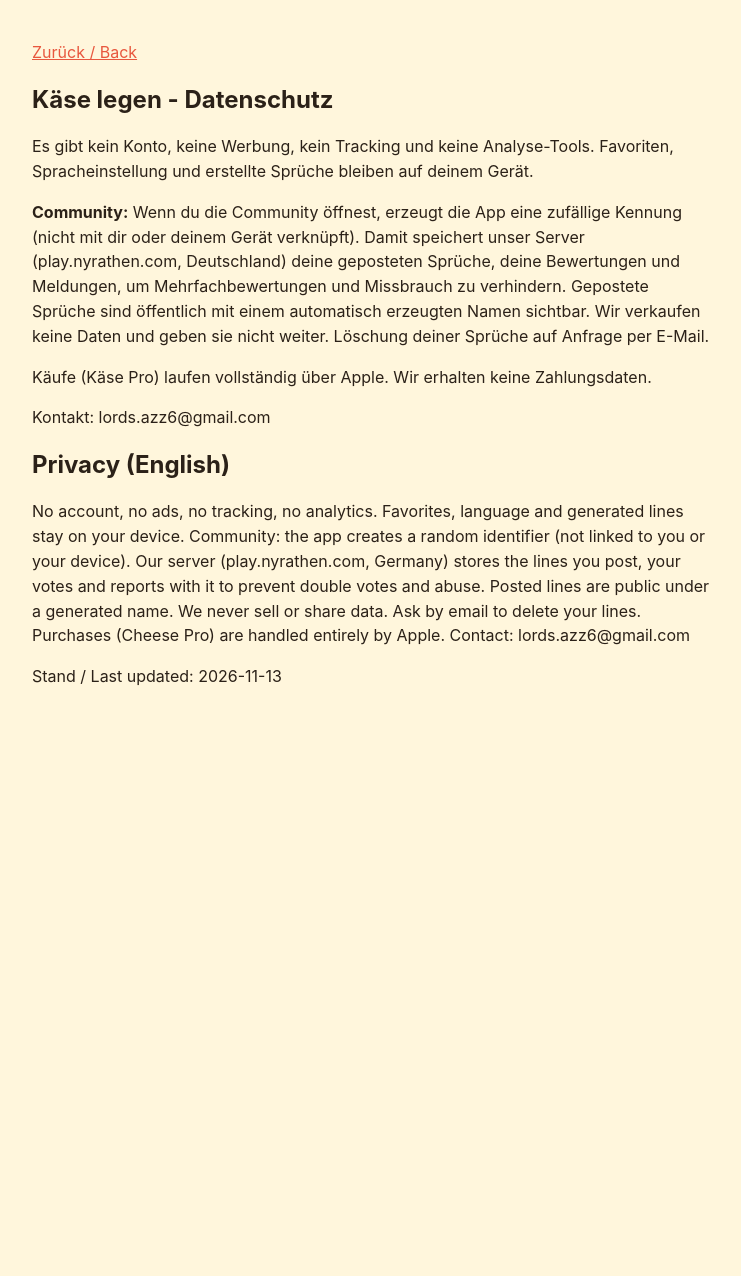
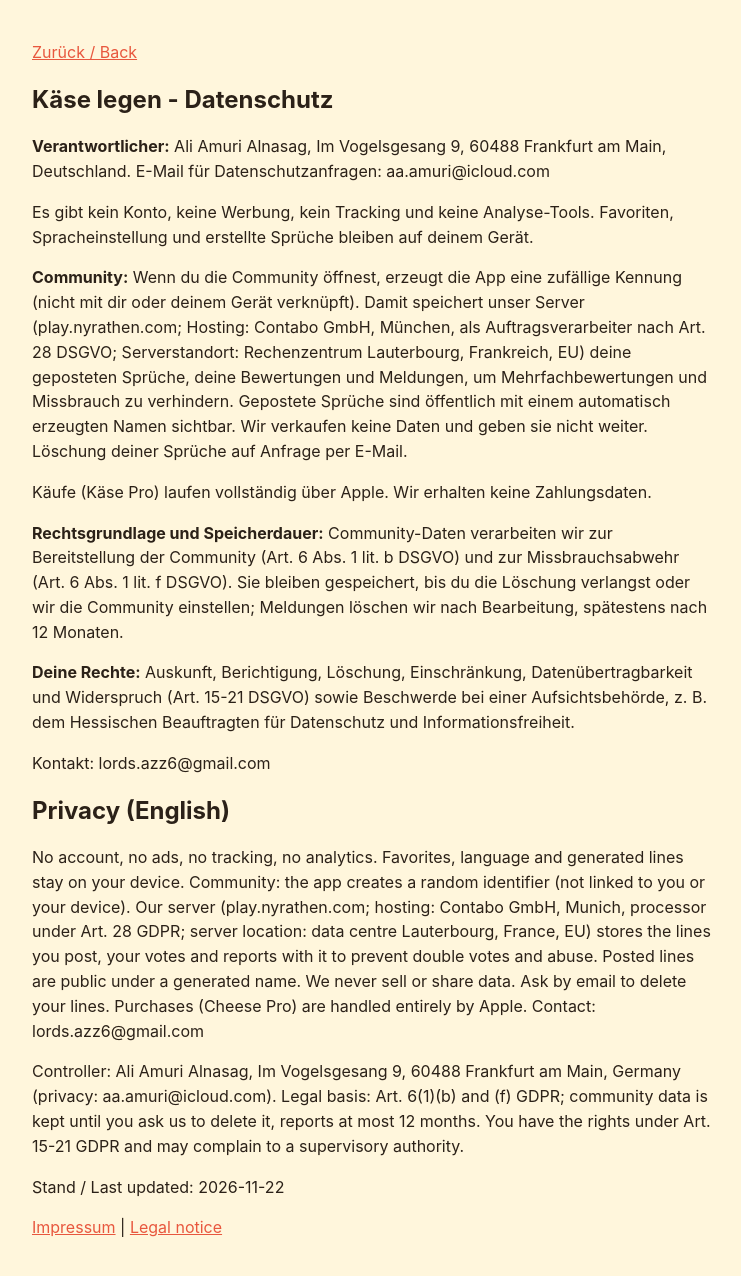
Before and after one commit to Erste-Hilfe-Hero/puzzlegame, a plain HTML site: page kaese/web/privacy.html in a window 1280 px wide. Shown: the whole page, without its empty margins (268-1009 px from the left). Before the commit the page ends 800 px from the top, so only its background shows below. Drawn offline with Linux system fonts and the light colour scheme.

Commit message:
run:kaese-server fix(kaese): privacy server location France, controller, rights, Impressum link (#1)
Owner request 2026-11-22 (legal sweep).


Claude-Session: https://claude.ai/code/session_01QqDVFnWEXkF8L2wWHBjqsk

Co-authored-by: Claude <noreply@anthropic.com>

```diff
--- a/kaese/web/privacy.html
+++ b/kaese/web/privacy.html
@@ -2,11 +2,16 @@
 <style>body{font-family:-apple-system,system-ui,sans-serif;max-width:680px;margin:0 auto;padding:24px;line-height:1.55;color:#2b2118;background:#fff6dc}h1{font-size:24px}a{color:#e8573e}</style></head><body>
 <p><a href="index.html">Zurück / Back</a></p>
 <h1>Käse legen - Datenschutz</h1>
+<p><b>Verantwortlicher:</b> Ali Amuri Alnasag, Im Vogelsgesang 9, 60488 Frankfurt am Main, Deutschland. E-Mail für Datenschutzanfragen: aa.amuri@icloud.com</p>
 <p>Es gibt kein Konto, keine Werbung, kein Tracking und keine Analyse-Tools. Favoriten, Spracheinstellung und erstellte Sprüche bleiben auf deinem Gerät.</p>
-<p><b>Community:</b> Wenn du die Community öffnest, erzeugt die App eine zufällige Kennung (nicht mit dir oder deinem Gerät verknüpft). Damit speichert unser Server (play.nyrathen.com, Deutschland) deine geposteten Sprüche, deine Bewertungen und Meldungen, um Mehrfachbewertungen und Missbrauch zu verhindern. Gepostete Sprüche sind öffentlich mit einem automatisch erzeugten Namen sichtbar. Wir verkaufen keine Daten und geben sie nicht weiter. Löschung deiner Sprüche auf Anfrage per E-Mail.</p>
+<p><b>Community:</b> Wenn du die Community öffnest, erzeugt die App eine zufällige Kennung (nicht mit dir oder deinem Gerät verknüpft). Damit speichert unser Server (play.nyrathen.com; Hosting: Contabo GmbH, München, als Auftragsverarbeiter nach Art. 28 DSGVO; Serverstandort: Rechenzentrum Lauterbourg, Frankreich, EU) deine geposteten Sprüche, deine Bewertungen und Meldungen, um Mehrfachbewertungen und Missbrauch zu verhindern. Gepostete Sprüche sind öffentlich mit einem automatisch erzeugten Namen sichtbar. Wir verkaufen keine Daten und geben sie nicht weiter. Löschung deiner Sprüche auf Anfrage per E-Mail.</p>
 <p>Käufe (Käse Pro) laufen vollständig über Apple. Wir erhalten keine Zahlungsdaten.</p>
+<p><b>Rechtsgrundlage und Speicherdauer:</b> Community-Daten verarbeiten wir zur Bereitstellung der Community (Art. 6 Abs. 1 lit. b DSGVO) und zur Missbrauchsabwehr (Art. 6 Abs. 1 lit. f DSGVO). Sie bleiben gespeichert, bis du die Löschung verlangst oder wir die Community einstellen; Meldungen löschen wir nach Bearbeitung, spätestens nach 12 Monaten.</p>
+<p><b>Deine Rechte:</b> Auskunft, Berichtigung, Löschung, Einschränkung, Datenübertragbarkeit und Widerspruch (Art. 15-21 DSGVO) sowie Beschwerde bei einer Aufsichtsbehörde, z. B. dem Hessischen Beauftragten für Datenschutz und Informationsfreiheit.</p>
 <p>Kontakt: lords.azz6@gmail.com</p>
 <h1>Privacy (English)</h1>
-<p>No account, no ads, no tracking, no analytics. Favorites, language and generated lines stay on your device. Community: the app creates a random identifier (not linked to you or your device). Our server (play.nyrathen.com, Germany) stores the lines you post, your votes and reports with it to prevent double votes and abuse. Posted lines are public under a generated name. We never sell or share data. Ask by email to delete your lines. Purchases (Cheese Pro) are handled entirely by Apple. Contact: lords.azz6@gmail.com</p>
-<p>Stand / Last updated: 2026-11-13</p>
+<p>No account, no ads, no tracking, no analytics. Favorites, language and generated lines stay on your device. Community: the app creates a random identifier (not linked to you or your device). Our server (play.nyrathen.com; hosting: Contabo GmbH, Munich, processor under Art. 28 GDPR; server location: data centre Lauterbourg, France, EU) stores the lines you post, your votes and reports with it to prevent double votes and abuse. Posted lines are public under a generated name. We never sell or share data. Ask by email to delete your lines. Purchases (Cheese Pro) are handled entirely by Apple. Contact: lords.azz6@gmail.com</p>
+<p>Controller: Ali Amuri Alnasag, Im Vogelsgesang 9, 60488 Frankfurt am Main, Germany (privacy: aa.amuri@icloud.com). Legal basis: Art. 6(1)(b) and (f) GDPR; community data is kept until you ask us to delete it, reports at most 12 months. You have the rights under Art. 15-21 GDPR and may complain to a supervisory authority.</p>
+<p>Stand / Last updated: 2026-11-22</p>
+<p><a href="https://play.nyrathen.com/legal/impressum">Impressum</a> | <a href="https://play.nyrathen.com/legal/imprint">Legal notice</a></p>
 </body></html>
```
Also changed, not shown: kaese/web/terms.html (+1 -0 lines).
